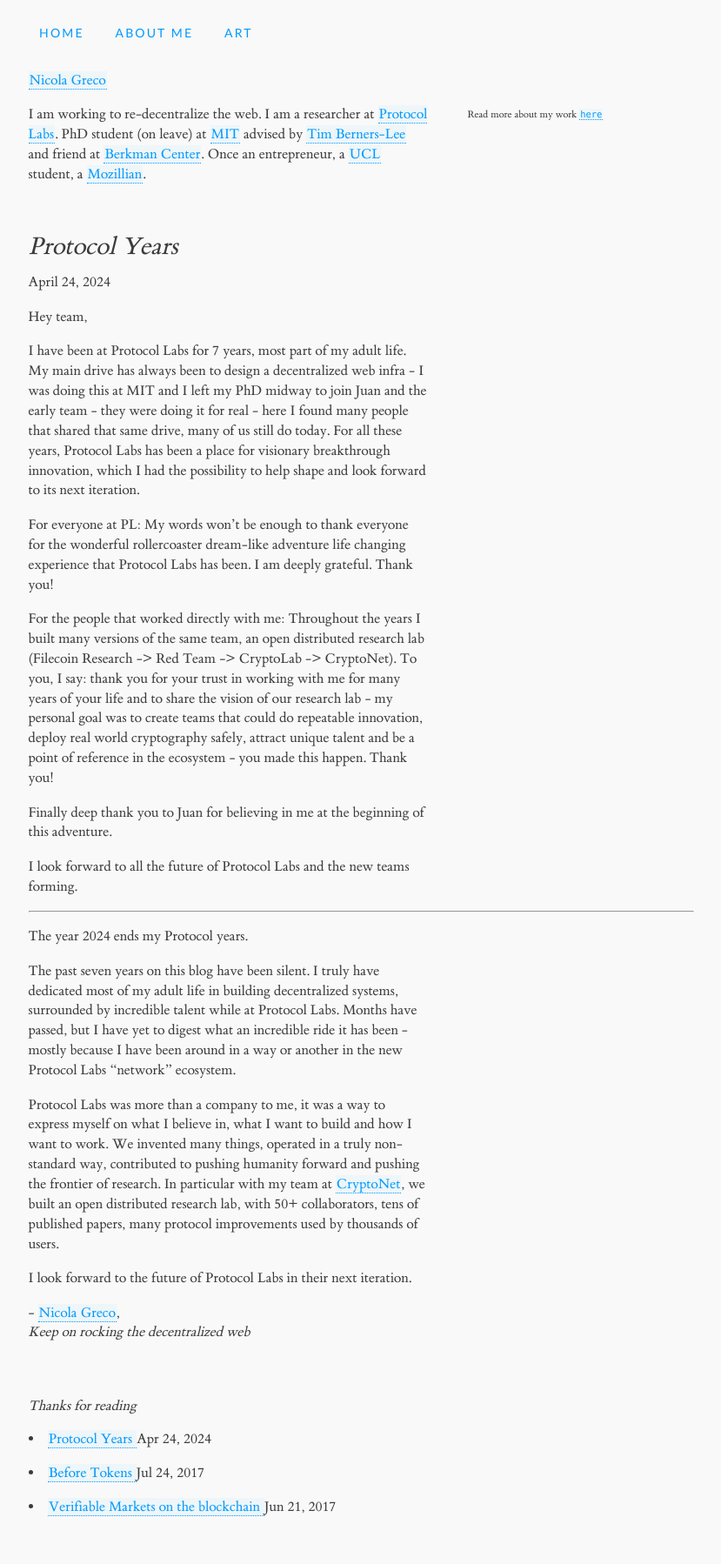
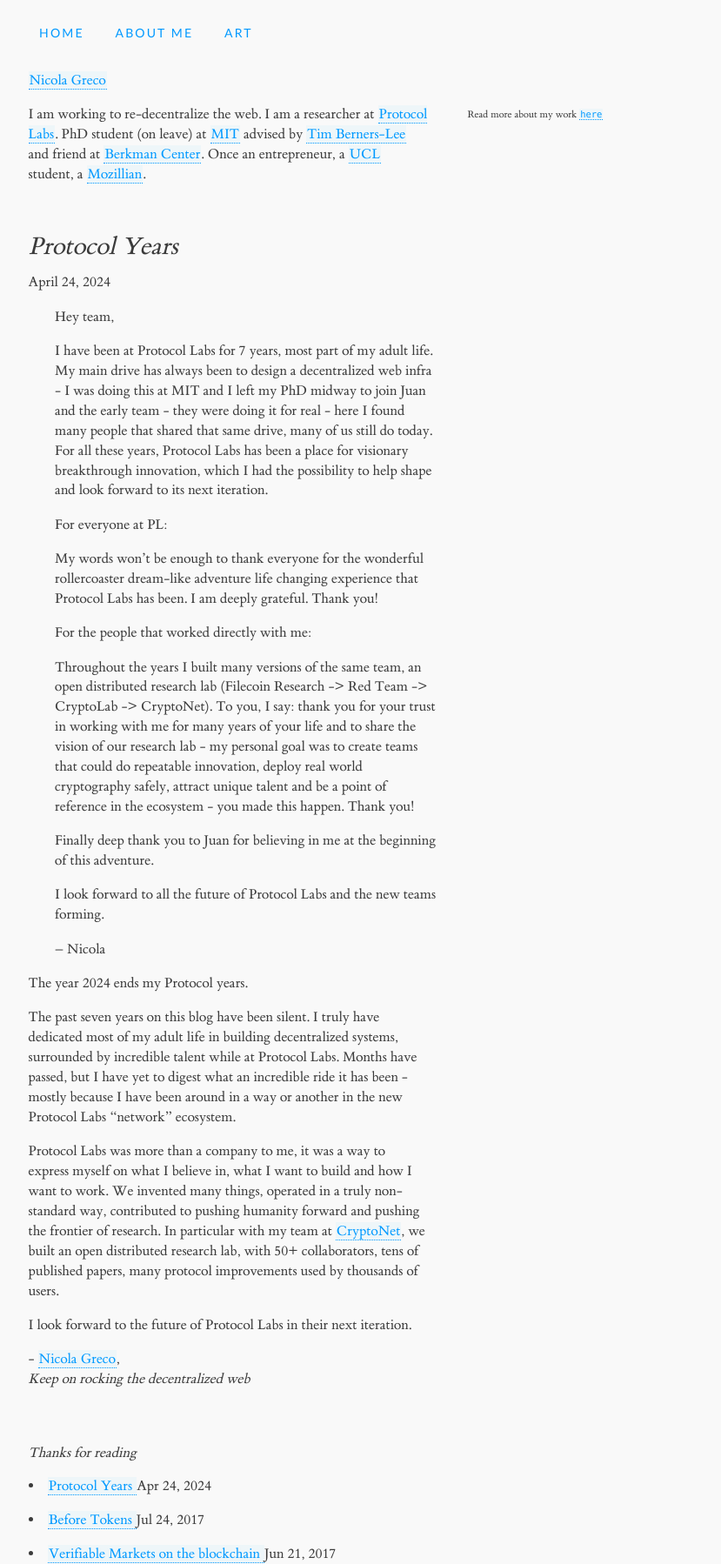
Before and after one commit to nicola/nicola.github.io, a Jekyll site: the page built from _posts/2025-01-27-protocol-years.md, in a window 1280 px wide. Shown: the whole page at 87% size, without its empty margins (75-904 px from the left). Built offline with Jekyll 4.4.1, drawn with Linux system fonts in a browser that asks for light colours; comment, search, counter and statistics services are not loaded; before the commit the page ends 1744 px from its top, so only the background shows below that.

Commit message:
blockquote colors

```diff
--- a/_posts/2025-01-27-protocol-years.md
+++ b/_posts/2025-01-27-protocol-years.md
@@ -11,16 +11,19 @@
 > My main drive has always been to design a decentralized web infra - I was doing this at MIT and I left my PhD midway to join Juan and the early team - they were doing it for real - here I found many people that shared that same drive, many of us still do today. For all these years, Protocol Labs has been a place for visionary breakthrough innovation, which I had the possibility to help shape and look forward to its next iteration.
 >
 > For everyone at PL:
+>
 > My words won’t be enough to thank everyone for the wonderful rollercoaster dream-like adventure life changing experience that Protocol Labs has been. I am deeply grateful. Thank you!
 >
 > For the people that worked directly with me:
+>
 > Throughout the years I built many versions of the same team, an open distributed research lab (Filecoin Research -> Red Team -> CryptoLab -> CryptoNet). To you, I say: thank you for your trust in working with me for many years of your life and to share the vision of our research lab - my personal goal was to create teams that could do repeatable innovation, deploy real world cryptography safely, attract unique talent and be a point of reference in the ecosystem - you made this happen. Thank you!
 >
 > Finally deep thank you to Juan for believing in me at the beginning of this adventure.
 >
 > I look forward to all the future of Protocol Labs and the new teams forming.
+>
+> -- Nicola
 
----
 
 The year 2024 ends my Protocol years.
 
--- a/css/tufte.scss
+++ b/css/tufte.scss
@@ -599,3 +599,9 @@
 article > ul > li > ul li {
     margin-left: 20px;
 }
+
+blockquote {
+  border-left: 4px solid var(--fbc-secondary-text);
+  color: var(--fbc-secondary-text);
+  padding-left: 4%;
+}
```
